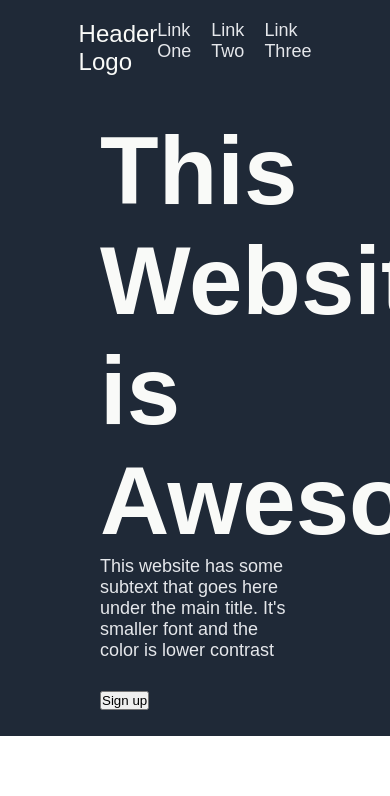
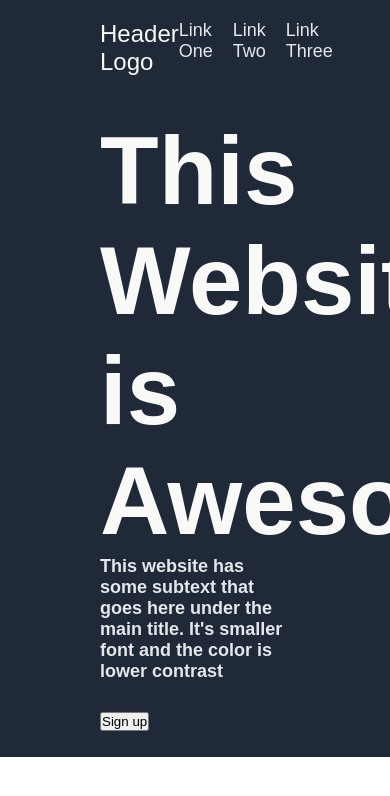
Before and after one commit to Keelkon/landing_page_odinproject, a plain HTML site: page index.html in a window 390 px wide. Shown: the top 796 px of the page. Drawn offline with Linux system fonts and the light colour scheme.

Commit message:
update header width to be responsive and add comments

```diff
--- a/styles.css
+++ b/styles.css
@@ -1,9 +1,11 @@
+/* Universal selector for box-sizing and zeroing margin and padding */
 * {
     box-sizing: border-box;
     margin: 0;
     padding: 0;
 }
 
+/* Shared properties for header and hero containers */
 .header-container, .hero-container {
     background-color: #1f2937;
     color: #f9faf8;
@@ -12,38 +14,47 @@
 
 }
 
+/* Specific styling for header-container */
 .header-container {
     display: flex;
     justify-content: center;
 }
 
+/* Flex layout for header and central alignment */
 .header {
     font-size: 24px;
-    width: 2160px;
+    width: 100%;
+    /* 100% instead of a fixed with allows for more responsiveness */
     display: flex;
     justify-content: space-between;
 
 }
 
+/* Flex alignment for logo */
 .logo {
     display: flex;
     justify-content: flex-start;
 }
 
+/* Margin adjustment for links */
 .link-one {
     margin-left: auto;
+     /* Pushes link-one to the far right */
 }
 
 .link-two,
 .link-three {
     margin-left: 20px;
+    /* Spacing between link-two and link-three */
 }
 
+/* Styling for hero section */
 .hero {
     font-size: 48px;
-    font-weight: extra-bold;
+    font-weight: bolder;
 }
 
+/* Shared styles for text elements */
 .hero-subtext,
 .link-one,
 .link-two,
```
